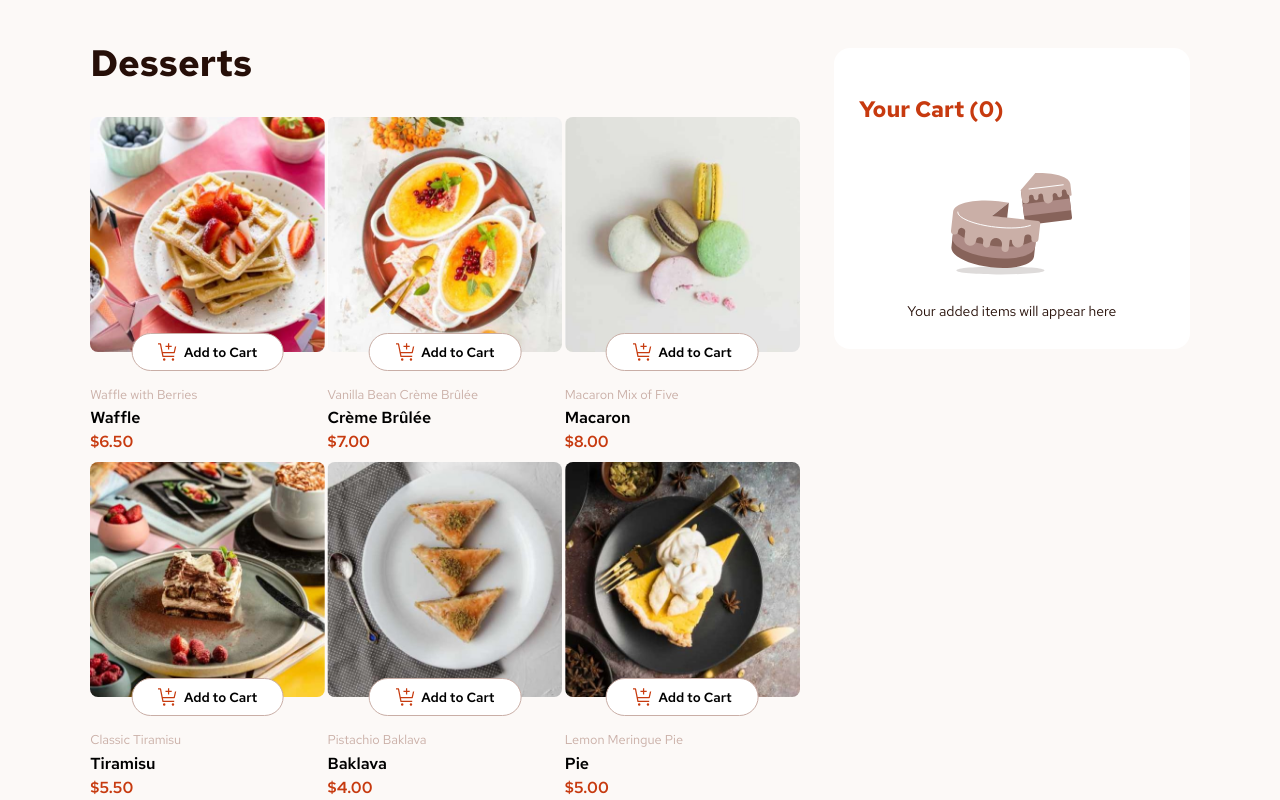
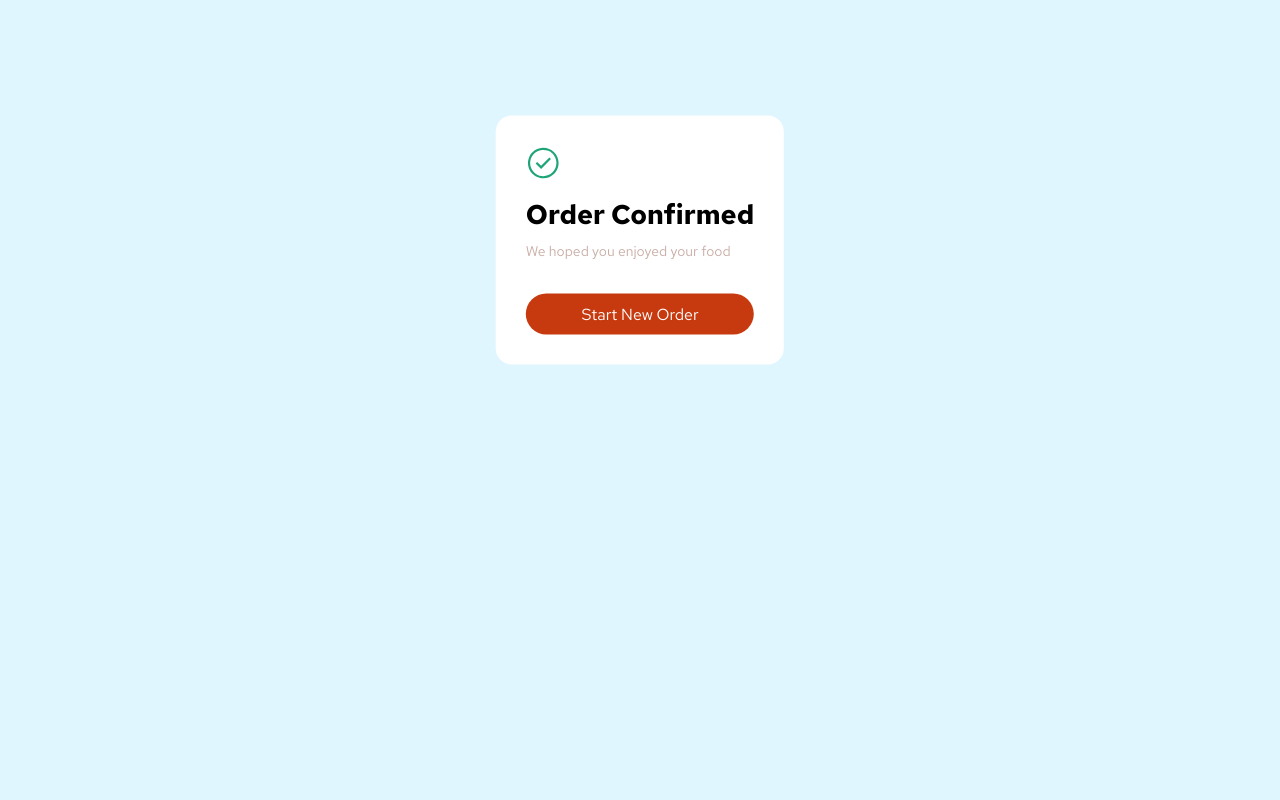
Before and after one commit to samuelola-dev/product-list-with-cart, a React (Vite) app: page / in a window 1280 px wide. Shown: the top 800 px of the page. Built offline with nearby package versions, Linux system fonts and the light colour scheme.

Commit message:
added order confirmation dialog

```diff
--- a/src/App.jsx
+++ b/src/App.jsx
@@ -3,6 +3,7 @@ import {useState} from "react";
 import OrderSummary from "./components/OrderSummary";
 import ProductList from "./components/ProductList";
 import data from "../src/data/data.json";
+import OrderConfirmation from "./components/OrderConfirmation";
 
 const App = () => {
 
@@ -12,7 +13,7 @@ const App = () => {
 
     return(
         <>
-            <main>
+            {/* <main>
                 <section>
                     <h1>Desserts</h1>
                     <ProductList list={data} cart={cart} setCart={setCart}/>
@@ -22,7 +23,8 @@ const App = () => {
                 </section>
             </main>
 
-            <p style={{textAlign: "center"}}>created by Samuel Ola</p>
+            <p style={{textAlign: "center"}}>created by Samuel Ola</p> */}
+            <OrderConfirmation/>
         </>
     )
 };
--- /dev/null
+++ b/src/components/OrderConfirmation.css
@@ -0,0 +1,46 @@
+.dialog{
+    padding: 30px;
+    background-color: white;
+    border: none;
+    border-radius: 1rem;
+
+    /* remove later */
+    width: fit-content;
+    position: absolute;
+    left: 50%;
+    top: 30%;
+    transform: translate(-50%, -50%);
+    /* remove later */
+
+}
+
+.dialog > img{
+    width: 35px;
+    height: 35px;
+}
+
+.dialog h2{
+    font-size: 1.7rem;
+    line-height: 0.4;
+}
+
+.dialog > p{
+    font-size: 14px;
+    color: var(--rose-300);
+}
+
+.dialog button{
+    width: 100%;
+    padding: 10px;
+    margin: 20px 0 0 0;
+    font-family: inherit;
+    font-size: 1rem;
+    color: white;
+    background-color: var(--red);
+    border: none;
+    border-radius: 2rem;
+}
+
+.dialog button:hover{
+    background-color: var(--red-dark);
+}
--- /dev/null
+++ b/src/components/OrderConfirmation.jsx
@@ -0,0 +1,23 @@
+import { useEffect,  useRef } from "react";
+import "./OrderConfirmation.css";
+
+const OrderConfirmation = ({cart}) => {
+
+    const dialogRef = useRef(null);
+
+    // useEffect(() => {
+    //     dialogRef.current.showModal();
+    // }, []);
+
+    return(
+        <div className="dialog" ref={dialogRef}>
+            <img src={"/images/icon-order-confirmed.svg"}/>
+            <h2>Order Confirmed</h2>
+            <p>We hoped you enjoyed your food</p>
+
+            <button>Start New Order</button>
+        </div>
+    );
+}
+
+export default OrderConfirmation;
--- a/src/components/OrderSummary.css
+++ b/src/components/OrderSummary.css
@@ -4,7 +4,7 @@
     border-radius: 1rem;
 }
 
-h2{
+.cart-summary h2{
     position: relative;
     top: 12px;
     font-size: 1.4rem;
--- a/src/components/OrderSummary.jsx
+++ b/src/components/OrderSummary.jsx
@@ -1,5 +1,7 @@
-import "./OrderSummary.css"
+import { useState } from "react";
+import "./OrderSummary.css";
 import CartItem from "./CartItem";
+import OrderConfirmation from "./OrderConfirmation";
 import carbonNeutral  from "../assets/images/icon-carbon-neutral.svg";
 
 const OrderSummary = ({cart, setCart}) => {
@@ -12,6 +14,9 @@ const OrderSummary = ({cart, setCart}) => {
     );
 
     const orderTotal = cart.reduce((total, item) => total + item.price * item.amount, 0);
+
+    // confirm order state
+    const [confirm, setConfirm] = useState(false);
 
     const orderSummary = (
         <>
@@ -36,7 +41,10 @@ const OrderSummary = ({cart, setCart}) => {
                 <p>This is a <span>carbon-neutral</span> delivery</p>
             </div>
 
-            <button className="confirm-order">Confirm Order</button>
+            <button className="confirm-order" onClick={()=>setConfirm(confirm => !confirm)}>Confirm Order</button>
+            {confirm && (
+                <OrderConfirmation cart={cart}/>
+            )};
         </>
     );
 
--- a/src/components/ProductCard.jsx
+++ b/src/components/ProductCard.jsx
@@ -23,14 +23,15 @@ const ProductCard = ({product, cart, setCart}) => {
                 amount={amount}
                 product={{
                     name: product.name,
-                    price: product.price
+                    price: product.price,
+                    image: product.image
                 }}
                 cart={cart}
                 setCart={setCart}
             />
 
+            <p>{category}</p>
             <p>{name}</p>
-            <p>{category}</p>
             <p>${price.toFixed(2)}</p>
         </div>
     );
--- a/src/index.css
+++ b/src/index.css
@@ -1,5 +1,6 @@
 :root{
     --red: hsl(14, 86%, 42%);
+    --red-dark: hsl(14, 86%, 32%);
     --green: hsl(159, 69%, 38%);
     --rose-50: hsl(20, 50%, 98%);
     --rose-100: hsl(13, 31%, 94%);
@@ -20,7 +21,8 @@
 
 body{
     font-family: "Red Hat Text", sans serif;
-    background-color: var(--rose-50);
+    /* background-color: var(--rose-50); */
+    background-color: #E0F6FF;
 }
 
 h1{
```
Also changed, not shown: src/components/ConfirmationItem.css (added), src/components/ConfirmationItem.jsx (added).
